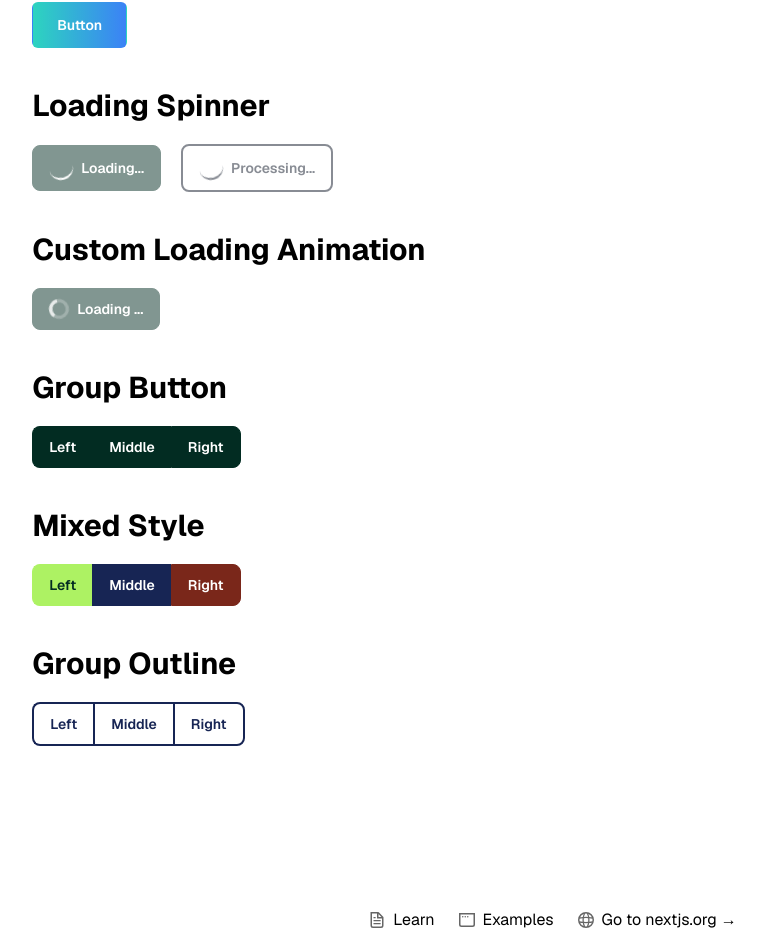
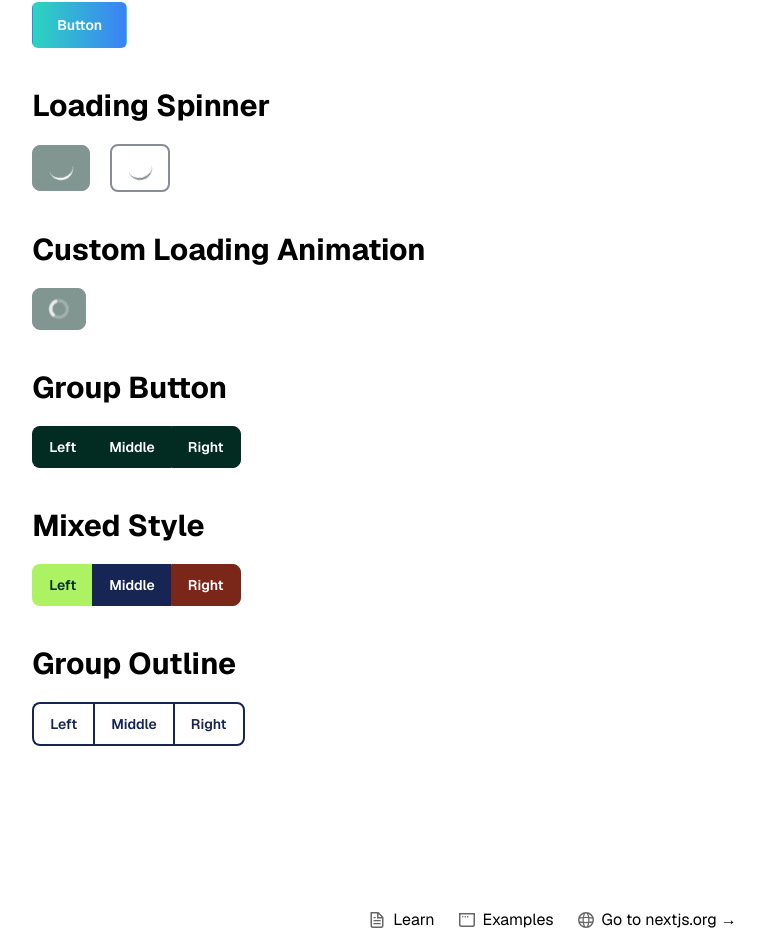
Before and after one commit to shakibdshy/react-button-pro, a Next.js app: page / in a window 1280 px wide. Shown: the part 1526-2469 px from the top of the page, without its empty margins (87-851 px from the left). Built offline with nearby package versions, Linux system fonts and the light colour scheme.

Commit message:
Implemented accessibility

```diff
--- a/src/components/ui/button-group/button-group.tsx
+++ b/src/components/ui/button-group/button-group.tsx
@@ -1,9 +1,69 @@
 "use client";
 
 import { useButtonGroup, UseButtonGroupProps } from "@/hooks/use-button-group";
+import { KeyboardEvent, useRef, Children, isValidElement, cloneElement, ReactElement, RefAttributes } from "react";
+import Button from "../button/button";
+import { UseButtonProps } from "@/hooks/use-button";
 
 export default function ButtonGroup(props: UseButtonGroupProps) {
   const { groupProps, children } = useButtonGroup(props);
+  const buttonsRef = useRef<(HTMLButtonElement | HTMLAnchorElement)[]>([]);
 
-  return <div {...groupProps}>{children}</div>;
+  // Handle keyboard navigation
+  const handleKeyDown = (e: KeyboardEvent<HTMLDivElement>) => {
+    const buttons = buttonsRef.current.filter(button => !button.hasAttribute('disabled'));
+    const currentIndex = buttons.indexOf(document.activeElement as HTMLButtonElement);
+
+    if (currentIndex === -1) return;
+
+    let nextIndex = currentIndex;
+
+    switch (e.key) {
+      case 'ArrowRight':
+      case 'ArrowDown':
+        e.preventDefault();
+        nextIndex = currentIndex + 1 >= buttons.length ? 0 : currentIndex + 1;
+        break;
+      case 'ArrowLeft':
+      case 'ArrowUp':
+        e.preventDefault();
+        nextIndex = currentIndex - 1 < 0 ? buttons.length - 1 : currentIndex - 1;
+        break;
+      case 'Home':
+        e.preventDefault();
+        nextIndex = 0;
+        break;
+      case 'End':
+        e.preventDefault();
+        nextIndex = buttons.length - 1;
+        break;
+    }
+
+    buttons[nextIndex]?.focus();
+  };
+
+  // Clone children to add refs
+  const enhancedChildren = Children.map(children, (child, index) => {
+    if (isValidElement(child) && child.type === Button) {
+      return cloneElement(
+        child as ReactElement<UseButtonProps & RefAttributes<HTMLButtonElement | HTMLAnchorElement>>,
+        {
+          ref: (node: HTMLButtonElement | HTMLAnchorElement) => {
+            if (node) buttonsRef.current[index] = node;
+          },
+        }
+      );
+    }
+    return child;
+  });
+
+  return (
+    <div
+      {...groupProps}
+      role={groupProps.role || "group"}
+      onKeyDown={handleKeyDown}
+    >
+      {enhancedChildren}
+    </div>
+  );
 }
--- a/src/components/ui/button-group/button-group.types.ts
+++ b/src/components/ui/button-group/button-group.types.ts
@@ -3,7 +3,22 @@ import { buttonGroup } from "./button-group.styles";
 
 export type ButtonGroupVariants = VariantProps<typeof buttonGroup>;
 
-export interface ButtonGroupProps extends ButtonGroupVariants {
+export interface ButtonGroupAriaProps {
+  /**
+   * Provides an accessible label for the button group
+   */
+  "aria-label"?: string;
+  /**
+   * Indicates the orientation of the button group
+   */
+  "aria-orientation"?: "horizontal" | "vertical";
+  /**
+   * The role of the button group
+   */
+  role?: "group" | "toolbar";
+}
+
+export interface ButtonGroupProps extends ButtonGroupVariants, ButtonGroupAriaProps {
   className?: string;
   children: React.ReactNode;
 }
--- a/src/components/ui/button/button.tsx
+++ b/src/components/ui/button/button.tsx
@@ -3,9 +3,12 @@
 import Link, { LinkProps } from "next/link";
 import Spinner from "@/components/ui/spinner/spinner";
 import { useButton, UseButtonProps } from "@/hooks/use-button";
-import { ButtonHTMLAttributes } from "react";
+import { ButtonHTMLAttributes, KeyboardEvent, forwardRef, Ref } from "react";
 
-export default function Button(props: UseButtonProps) {
+const Button = forwardRef<
+  HTMLButtonElement | HTMLAnchorElement,
+  UseButtonProps
+>((props, ref) => {
   const {
     buttonProps,
     isAnchor,
@@ -13,23 +16,56 @@ export default function Button(props: UseButtonProps) {
     spinner,
     spinnerColor,
     children,
+    isDisabled,
   } = useButton(props);
+
+  // Handle keyboard interactions
+  const handleKeyDown = (
+    e: KeyboardEvent<HTMLButtonElement | HTMLAnchorElement>
+  ) => {
+    // Handle Space and Enter keys for buttons
+    if (!isAnchor && (e.key === " " || e.key === "Enter")) {
+      e.preventDefault();
+      (e.currentTarget as HTMLButtonElement).click();
+    }
+  };
+
+  // Common ARIA attributes
+  const ariaProps = {
+    "aria-disabled": isDisabled,
+    "aria-busy": isLoading,
+    role: isAnchor ? "button" : undefined,
+    onKeyDown: handleKeyDown,
+    tabIndex: isDisabled ? -1 : 0,
+  };
 
   if (isAnchor) {
     return (
-      <Link {...buttonProps as LinkProps}>
+      <Link
+        {...(buttonProps as LinkProps)}
+        {...ariaProps}
+        ref={ref as Ref<HTMLAnchorElement>}
+      >
         {children}
       </Link>
     );
   }
 
   return (
-    <button {...buttonProps as ButtonHTMLAttributes<HTMLButtonElement>}>
+    <button
+      {...(buttonProps as ButtonHTMLAttributes<HTMLButtonElement>)}
+      {...ariaProps}
+      ref={ref as Ref<HTMLButtonElement>}
+    >
       {isLoading && !spinner && (
-        <Spinner label="Loading..." color={spinnerColor} />
+        <Spinner label="Loading..." color={spinnerColor} aria-hidden="true" />
       )}
       {spinner && spinner}
-      {children}
+      {isLoading ? <span className="sr-only">{children}</span> : children}
     </button>
   );
-}
+});
+
+Button.displayName = "Button";
+
+export default Button;
--- a/src/components/ui/button/button.types.ts
+++ b/src/components/ui/button/button.types.ts
@@ -3,7 +3,34 @@ import { button } from "./button.styles";
 
 export type ButtonVariants = VariantProps<typeof button>;
 
-export interface CommonProps extends ButtonVariants {
+export interface AriaButtonProps {
+  /**
+   * Provides an accessible label for the button
+   */
+  "aria-label"?: string;
+  /**
+   * Associates the button with a description for screen readers
+   */
+  "aria-describedby"?: string;
+  /**
+   * Indicates if the button is pressed (for toggle buttons)
+   */
+  "aria-pressed"?: boolean;
+  /**
+   * Indicates if the button controls an expandable element
+   */
+  "aria-expanded"?: boolean;
+  /**
+   * References the ID of the element controlled by the button
+   */
+  "aria-controls"?: string;
+  /**
+   * Indicates if the button triggers a popup element
+   */
+  "aria-haspopup"?: boolean | "menu" | "dialog" | "listbox" | "tree" | "grid";
+}
+
+export interface CommonProps extends ButtonVariants, AriaButtonProps {
   className?: string;
   isDisabled?: boolean;
   isLoading?: boolean;
@@ -27,7 +54,7 @@ export interface ButtonAsButtonProps extends CommonProps {
 }
 
 // Define props specific to when 'as' is 'a'
-type OmitCommonProps = Omit<CommonProps, "children">;
+type OmitCommonProps = Omit<CommonProps, "children" | keyof AriaButtonProps>;
 
 // Exclude 'color' from AnchorHTMLAttributes before extending
 type AnchorPropsWithoutColor = Omit<React.AnchorHTMLAttributes<HTMLAnchorElement>, 'color'>;
--- a/src/hooks/use-button.tsx
+++ b/src/hooks/use-button.tsx
@@ -40,6 +40,7 @@ export function useButton(props: UseButtonProps) {
       : { ...commonProps, ...rest, type, disabled },
     isAnchor,
     isLoading,
+    isDisabled,
     spinner,
     spinnerColor: spinnerColorValue,
     children,
```
